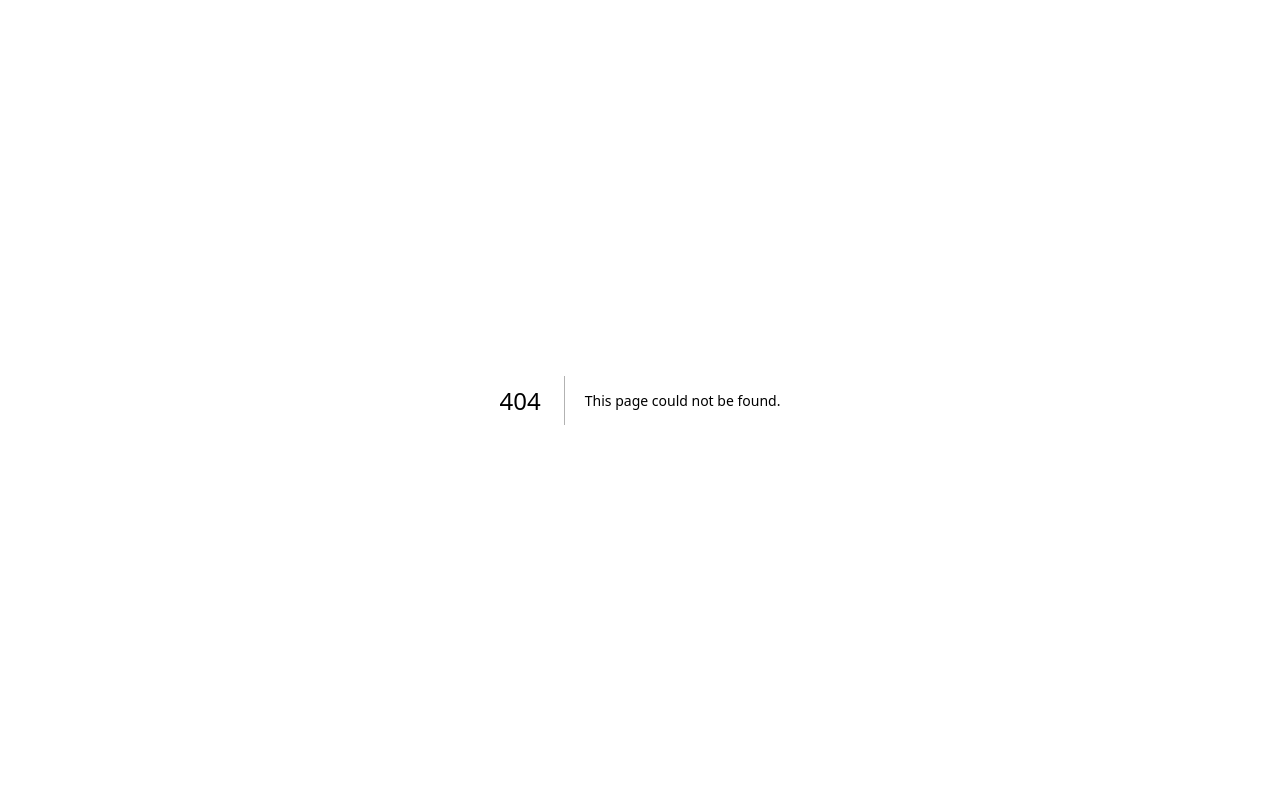
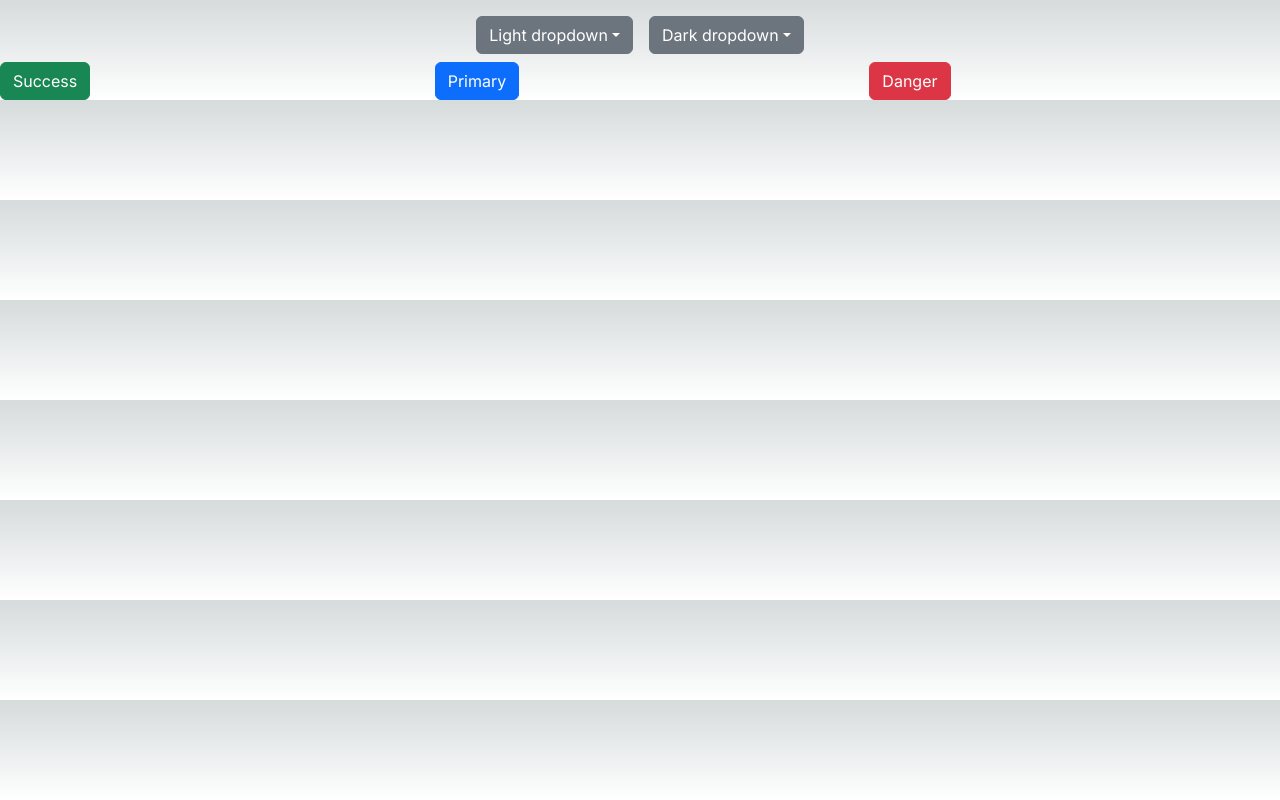
Before and after one commit to Printcart/botaksign-nextjs, a Next.js app: page /TestComponent in a window 1280 px wide. Before the commit this address had no page. Built offline with nearby package versions, Linux system fonts and the light colour scheme.

Commit message:
add React Boostrap

```diff
--- a/package.json
+++ b/package.json
@@ -16,6 +16,7 @@
     "next": "13.4.9",
     "prop-types": "^15.8.1",
     "react": "18.2.0",
+    "react-bootstrap": "^2.8.0",
     "react-dom": "18.2.0"
   },
   "devDependencies": {
--- /dev/null
+++ b/src/app/TestComponent/page.js
@@ -0,0 +1,55 @@
+'use client';
+import { Button, Col, Dropdown, DropdownButton, Row, Stack } from 'react-bootstrap';
+
+const TestComponent = () => {
+  return (
+    <>
+      <Stack direction="horizontal" gap={3} className="p-2  justify-content-center">
+        <DropdownButton
+          id="dropdown-button-dark-example2"
+          variant="secondary"
+          title="Light dropdown"
+          className="mt-2"
+          data-bs-theme="light"
+        >
+          <Dropdown.Item href="#/action-1" active>
+            Action
+          </Dropdown.Item>
+          <Dropdown.Item href="#/action-2">Another action</Dropdown.Item>
+          <Dropdown.Item href="#/action-3">Something else</Dropdown.Item>
+          <Dropdown.Divider />
+          <Dropdown.Item href="#/action-4">Separated link</Dropdown.Item>
+        </DropdownButton>
+
+        <DropdownButton
+          id="dropdown-button-dark-example2"
+          variant="secondary"
+          title="Dark dropdown"
+          className="mt-2"
+          data-bs-theme="dark"
+        >
+          <Dropdown.Item href="#/action-1" active>
+            Action
+          </Dropdown.Item>
+          <Dropdown.Item href="#/action-2">Another action</Dropdown.Item>
+          <Dropdown.Item href="#/action-3">Something else</Dropdown.Item>
+          <Dropdown.Divider />
+          <Dropdown.Item href="#/action-4">Separated link</Dropdown.Item>
+        </DropdownButton>
+      </Stack>
+      <Row>
+        <Col>
+          <Button variant="success">Success</Button>
+        </Col>
+        <Col>
+          <Button variant="primary">Primary</Button>
+        </Col>
+        <Col>
+          <Button variant="danger">Danger</Button>
+        </Col>
+      </Row>
+    </>
+  );
+};
+
+export default TestComponent;
--- a/src/app/page.js
+++ b/src/app/page.js
@@ -1,5 +1,6 @@
 import Image from 'next/image';
 import styles from './page.module.css';
+import TestComponent from './TestComponent/page';
 
 export default async function Home() {
   return (
@@ -39,7 +40,7 @@ export default async function Home() {
         />
       </div>
 
-      <div className="d-flex p-2">
+      <div className="d-flex p-2 text-warning">
         <a
           href="https://nextjs.org/docs?utm_source=create-next-app&utm_medium=appdir-template&utm_campaign=create-next-app"
           className={styles.card}
@@ -88,6 +89,7 @@ export default async function Home() {
           <p>Instantly deploy your Next.js site to a shareable URL with Vercel.</p>
         </a>
       </div>
+      <TestComponent />
     </main>
   );
 }
```
Also changed, not shown: 1 other file (tests, documents, lock files or other folders).
